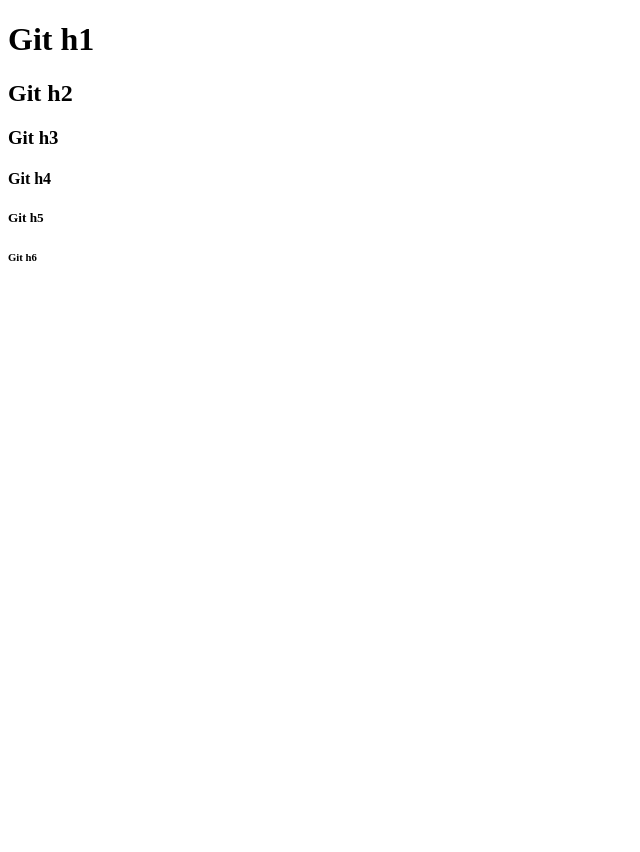
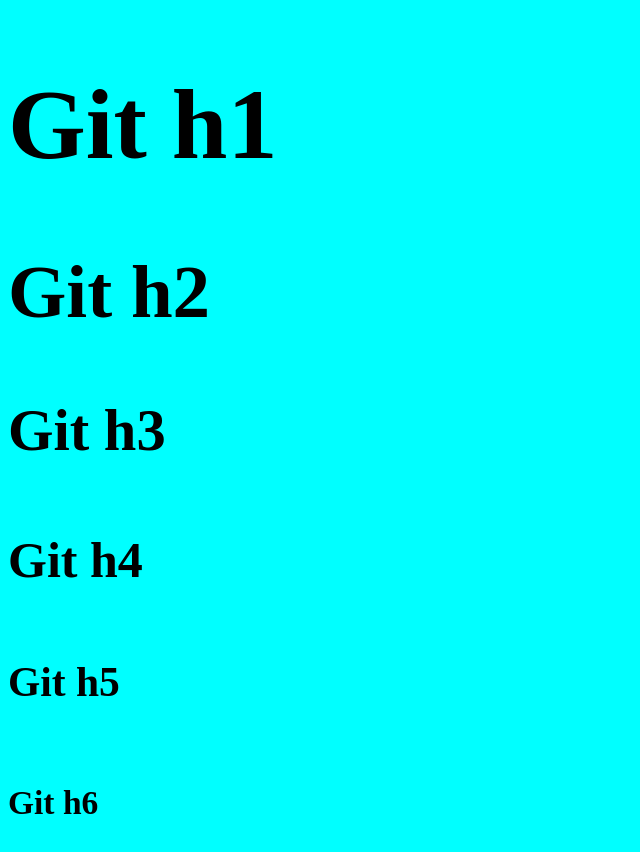
Before and after one commit to nazarov06/git-commit, a plain HTML site: page index.html in a window 1280 px wide. Shown: the whole page, without its empty margins (0-640 px from the left). Before the commit the page ends 800 px from the top, so only its background shows below. Drawn offline with Linux system fonts and the light colour scheme.

Commit message:
add scss file

```diff
--- a/index.htm
+++ b/index.html
@@ -4,7 +4,9 @@
     <meta charset="UTF-8">
     <meta http-equiv="X-UA-Compatible" content="IE=edge">
     <meta name="viewport" content="width=device-width, initial-scale=1.0">
+    <link rel="stylesheet" href="css/style.css">
     <title>Document</title>
+
 </head>
 <body>
     <h1>Git h1</h1>
@@ -13,5 +15,6 @@
     <h4>Git h4</h4>
     <h5>Git h5</h5>
     <h6>Git h6</h6>
+
 </body>
 </html>
--- /dev/null
+++ b/scss/style.scss
@@ -0,0 +1,4 @@
+body{
+    background-color: aqua;
+    font-size: 50px;
+}
```
Also changed, not shown: css/style.css (added), 1 other file.
